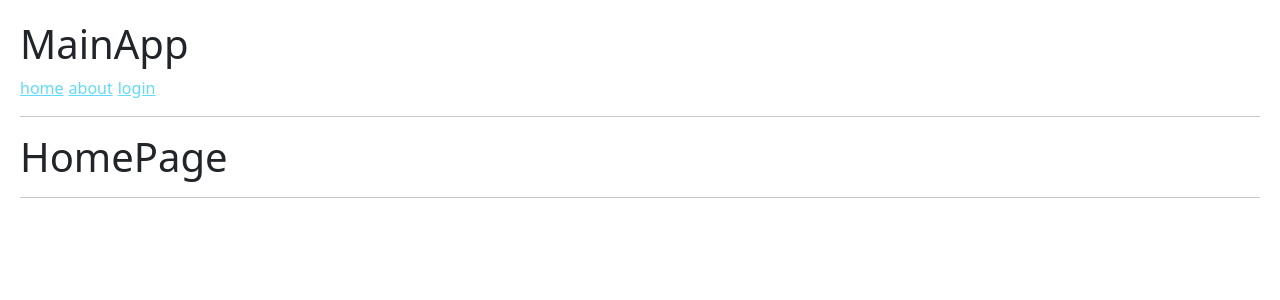
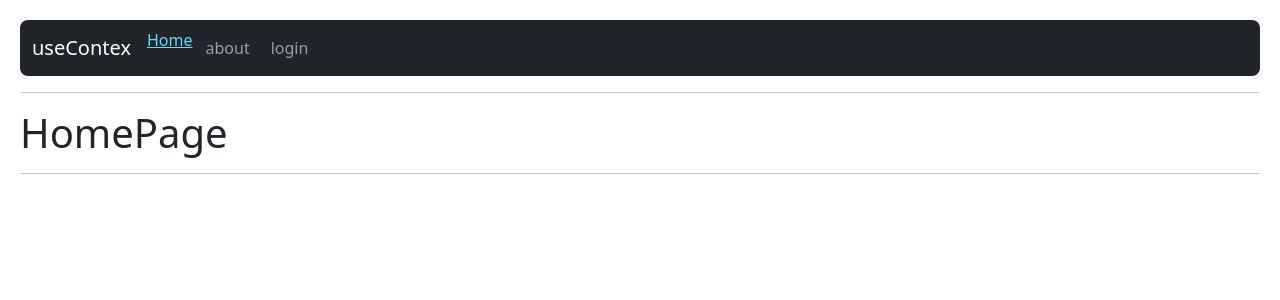
Before and after one commit to JulianLlanten8/RoadMapReact, a React (Vite) app in the folder hook-app/: page / in a window 1280 px wide. Shown: the top 300 px of the page. Built offline with nearby package versions, Linux system fonts and the light colour scheme.

Commit message:
Add Navbar using react-router(NavLink) para ver si estmos en esa ruta activa y asi poner la clase

```diff
--- a/hook-app/src/components/Navbar.jsx
+++ b/hook-app/src/components/Navbar.jsx
@@ -1,11 +1,44 @@
-import { Link } from "react-router-dom";
+import { Link, NavLink } from "react-router-dom";
 
 export const Navbar = () => {
   return (
     <>
-      <Link to="/">home</Link>
-      <Link to="/about">about</Link>
-      <Link to="/login">login</Link>
+      <nav className="navbar navbar-expand-lg navbar-dark bg-dark rounded-3">
+        <div className="container-fluid">
+          <Link className="navbar-brand" to="/">
+            useContex
+          </Link>
+
+          <div className="collapse navbar-collapse" id="navbarNav">
+            <ul className="navbar-nav">
+              <NavLink
+                className={({ isActive }) =>
+                  `nav-link${isActive ? "active" : ""}`
+                }
+                to="/"
+              >
+                Home
+              </NavLink>
+              <NavLink
+                className={({ isActive }) =>
+                  `nav-link${isActive ? "active" : ""}`
+                }
+                to="/about"
+              >
+                about
+              </NavLink>
+              <NavLink
+                className={({ isActive }) =>
+                  `nav-link${isActive ? "active" : ""}`
+                }
+                to="/login"
+              >
+                login
+              </NavLink>
+            </ul>
+          </div>
+        </div>
+      </nav>
     </>
   );
 };
--- a/hook-app/src/useContex/MainApp.jsx
+++ b/hook-app/src/useContex/MainApp.jsx
@@ -7,8 +7,6 @@
 export const MainApp = () => {
   return (
     <>
-      <h1>MainApp</h1>
-
       <Navbar />
       <hr />
       <Routes>
```
